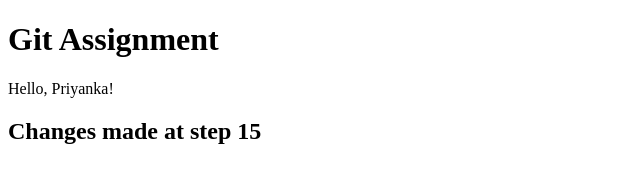
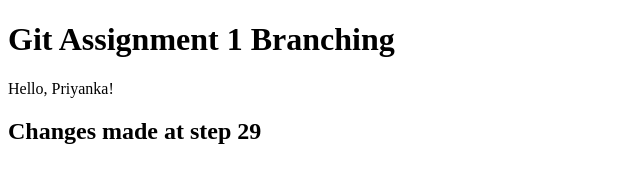
Before and after one commit to PiyuY/freshersbatch-oct16-, a plain HTML site: page index.html in a window 1280 px wide. Shown: the whole page, without its empty margins (0-640 px from the left). Drawn offline with Linux system fonts and the light colour scheme.

Commit message:
changes done in info.txt & index.html files as step 29

```diff
--- a/index.html
+++ b/index.html
@@ -7,8 +7,8 @@
     <title>Document</title>
 </head>
 <body>
-    <h1>Git Assignment</h1>
+    <h1>Git Assignment 1 Branching </h1>
     <span>Hello, Priyanka!</span>
-    <h2>Changes made at step 15</h2>
+    <h2>Changes made at step 29</h2>
 </body>
 </html>
```
Also changed, not shown: info.txt.
